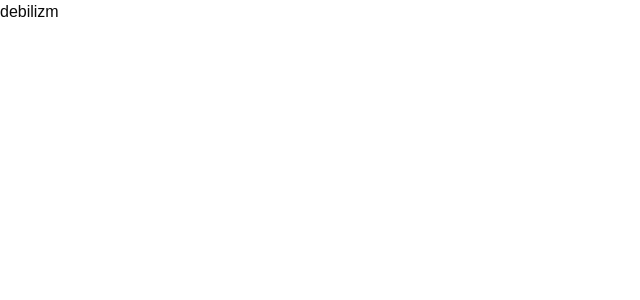
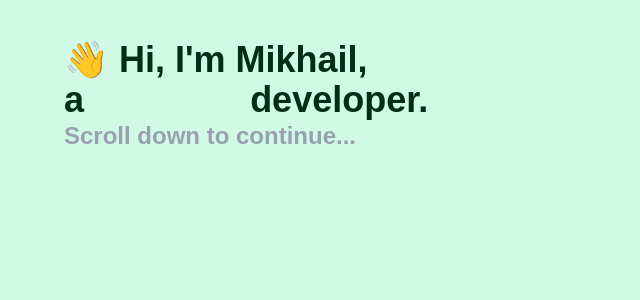
Before and after one commit to elmijail1/presentation-landing, a React (Vite) app in the folder frontend/: page / in a window 1280 px wide. Shown: the top 300 px of the page, without its empty margins (0-640 px from the left). Built offline with nearby package versions, Linux system fonts and the light colour scheme.

Commit message:
feat(frontend): add the first section of the scrollable text element

```diff
--- a/frontend/package.json
+++ b/frontend/package.json
@@ -4,7 +4,7 @@
 	"version": "0.0.0",
 	"type": "module",
 	"scripts": {
-    "dev": "vite",
+		"start": "vite",
 		"build": "tsc -b && vite build",
 		"lint": "eslint .",
 		"preview": "vite preview"
--- a/frontend/src/App.tsx
+++ b/frontend/src/App.tsx
@@ -1,5 +1,13 @@
+import { ScrollableText } from "./components/ScrollableText";
+
 function App() {
-	return <div>debilizm</div>;
+	return (
+		<main className="flex flex-col w-full h-[100vh] items-center bg-emerald-100">
+			<ScrollableText />
+			{/* <TablesMain /> */}
+			{/* <Matcher /> */}
+		</main>
+	);
 }
 
 export default App;
--- /dev/null
+++ b/frontend/src/components/ScrollableText.tsx
@@ -0,0 +1,96 @@
+import { useEffect, useState } from "react";
+import { ScrollableTextHighlight } from "./ScrollableTextHighlight";
+
+const REVEAL_DURATION = 900;
+const LINE_GAP = 150;
+const PROMPT_DELAY = 150;
+
+function fadeClass(shown: boolean) {
+	return shown
+		? "opacity-100 translate-y-0 transition-all duration-[400ms] ease-out"
+		: "opacity-0 translate-y-3";
+}
+
+export function ScrollableText() {
+	const [visibleCount, setVisibleCount] = useState(0);
+	const [isScrollPromptVisible, setIsScrollPromptVisible] = useState(false);
+	const [isScrollPromptPulsing, setIsScrollPromptPulsing] = useState(false);
+	const LINES_COUNT = 2;
+
+	useEffect(() => {
+		let cancelled = false;
+		const timeouts: ReturnType<typeof setTimeout>[] = [];
+		function showLine(index: number) {
+			if (cancelled || index >= LINES_COUNT) {
+				timeouts.push(
+					setTimeout(
+						() => !cancelled && setIsScrollPromptVisible(true),
+						PROMPT_DELAY,
+					),
+				);
+				return;
+			}
+			setVisibleCount(index + 1);
+			timeouts.push(
+				setTimeout(() => showLine(index + 1), REVEAL_DURATION + LINE_GAP),
+			);
+		}
+
+		timeouts.push(setTimeout(() => showLine(0), 1000));
+
+		return () => {
+			cancelled = true;
+			timeouts.forEach(clearTimeout);
+		};
+	}, []);
+
+	return (
+		<div className="w-[90%] mt-10 text-4xl font-bold text-green-950">
+			<p className={fadeClass(visibleCount >= 1)}>👋 Hi, I'm Mikhail,</p>
+			<p className={fadeClass(visibleCount >= 2)}>
+				a
+				<ScrollableTextHighlight color="orange">
+					fullstack
+				</ScrollableTextHighlight>
+				developer.
+			</p>
+
+			{/* <div className="mt-5">
+				<p>In this small web app</p>
+				<p>
+					I'll tell you about
+					<ScrollableTextHighlight color="purple">
+						my skills
+					</ScrollableTextHighlight>
+					💪
+				</p>
+			</div>
+
+			<div className="mt-5">
+				<p>Skills I already have</p>
+				<p>
+					and skills I'm{" "}
+					<ScrollableTextHighlight color="teal">
+						keen to learn
+					</ScrollableTextHighlight>
+					🙇‍♂️
+				</p>
+			</div> */}
+
+			{/* shown on a short inactivity timer after the previous part has been shown */}
+			{/* must be flickering */}
+
+			<div
+				className={`text-2xl text-gray-400 font-bold transition-opacity duration-600 ease-out
+                        ${isScrollPromptVisible ? "opacity-100" : "opacity-0"}
+                        ${isScrollPromptPulsing ? "animate-pulse" : ""}
+                        `}
+				onTransitionEnd={() =>
+					isScrollPromptVisible && setIsScrollPromptPulsing(true)
+				}
+			>
+				Scroll down to continue...
+			</div>
+		</div>
+	);
+}
--- /dev/null
+++ b/frontend/src/components/ScrollableTextHighlight.tsx
@@ -0,0 +1,16 @@
+import type React from "react";
+
+interface ScrollableTextHighlightProps {
+	color: "orange" | "purple" | "teal";
+	children: React.ReactNode;
+}
+
+export function ScrollableTextHighlight({
+	color,
+	children,
+}: ScrollableTextHighlightProps) {
+	const gradient = `from-${color}-400 to-${color}-500`;
+	const styles = `font-extrabold bg-linear-to-r bg-clip-text text-transparent ${gradient}`;
+
+	return <span className={styles}> {children} </span>;
+}
```
Lines whose indentation alone changed are shown as unchanged.
